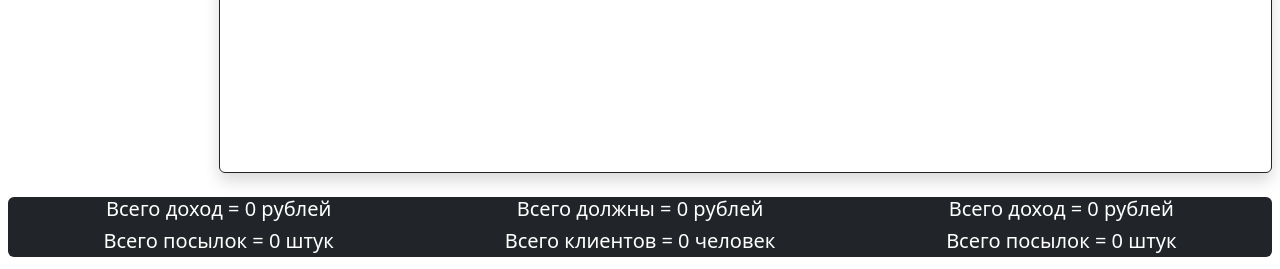
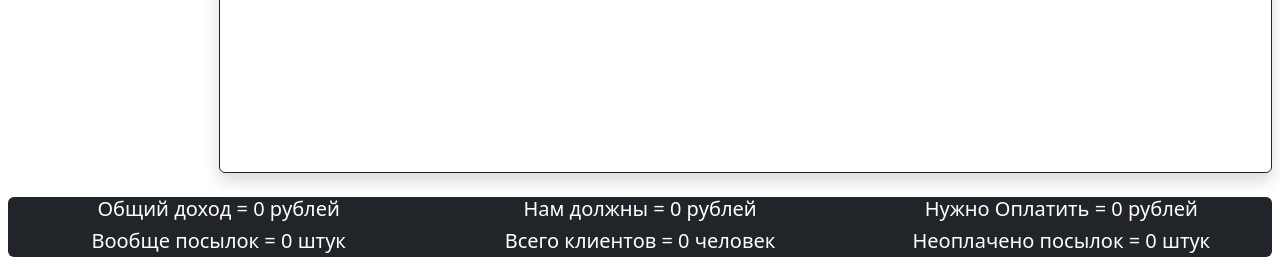
Before and after one commit to DanilZubarev/GBayer, a Django app: page /general in a window 1280 px wide. Shown: the part 570-839 px from the top of the page. Run offline with Django 4.2, Linux system fonts and the light colour scheme; the visitor is signed in with stand-in values (Sample User, id 1); data that the repository does not hold is empty.

Commit message:
расчет сколько мы далжы заплатить в магазины за отложеные товары

```diff
--- a/GBayer/base/templates/base/general.html
+++ b/GBayer/base/templates/base/general.html
@@ -122,16 +122,16 @@
 <div class="container-fluid">
     <div class=" row bg-dark text-white rounded-2 text-center" style="height: 60px;">
         <div class="col-4">
-            <h5>Всего доход = {{total}} рублей</h5>
-            <h5>Всего посылок = {{n}} штук</h5>
+            <h5>Общий доход = {{total}} рублей</h5>
+            <h5>Вообще посылок = {{n}} штук</h5>
         </div>
         <div class="col-4">
-            <h5>Всего должны = {{residue_total}} рублей</h5>
+            <h5>Нам должны = {{residue_total}} рублей</h5>
             <h5>Всего клиентов = {{clients}} человек</h5>
         </div>
         <div class="col-4">
-            <h5>Всего доход = {{total}} рублей</h5>
-            <h5>Всего посылок = {{n}} штук</h5>
+            <h5>Нужно Оплатить = {{paid}} рублей</h5>
+            <h5>Неоплачено посылок = {{items_paid}} штук</h5>
         </div>
     </div>
 </div>
--- a/GBayer/base/views.py
+++ b/GBayer/base/views.py
@@ -57,11 +57,16 @@ def general(request):
     total_items = 0
     residue_total = 0
     total_clients = len(all_client)
+    paid = 0
+    items_paid = 0
 
     for i in items:
         total_profit += i.selling_price - i.purchase_price
         residue_total += i.residue
         total_items += 1
+        if i.status.pk == 1:
+            paid += i.purchase_price
+            items_paid += 1
 
     time = {
         'Нью-Йорк': datetime.datetime.now(pytz.timezone("America/New_York")).time(),
@@ -71,7 +76,7 @@ def general(request):
 
     context = {'title': 'Base', 'items': items, 'total': total_profit, 'shop': shop, 'stat': status, 'cat': category,
                'n': total_items, 'formfilter': formfilter, 'client': all_client, 'residue_total': residue_total,
-               'clients': total_clients, 'time': time, 'rate': rate_now,
+               'clients': total_clients, 'time': time, 'rate': rate_now, 'paid': paid, 'items_paid': items_paid,
                }
 
     return render(request, 'base/general.html', context)
```
